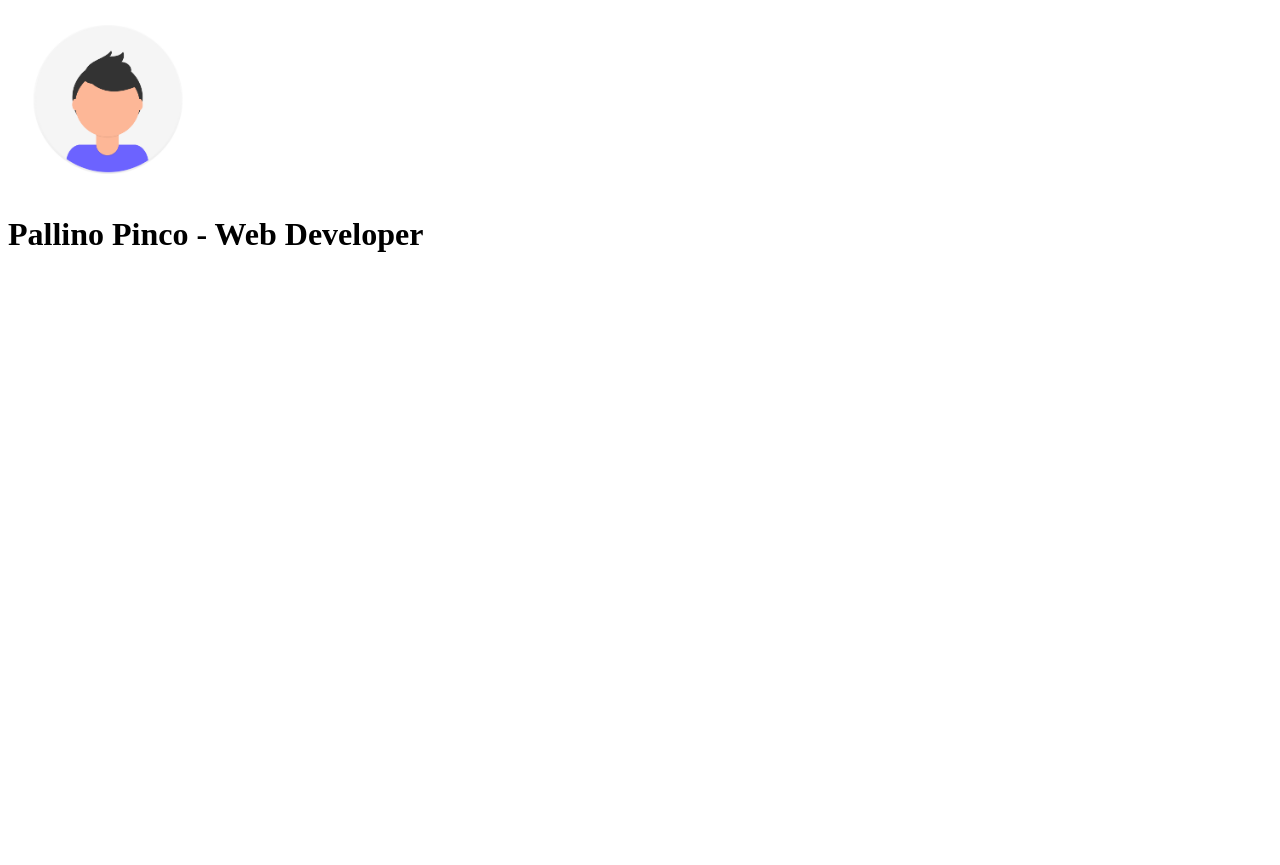
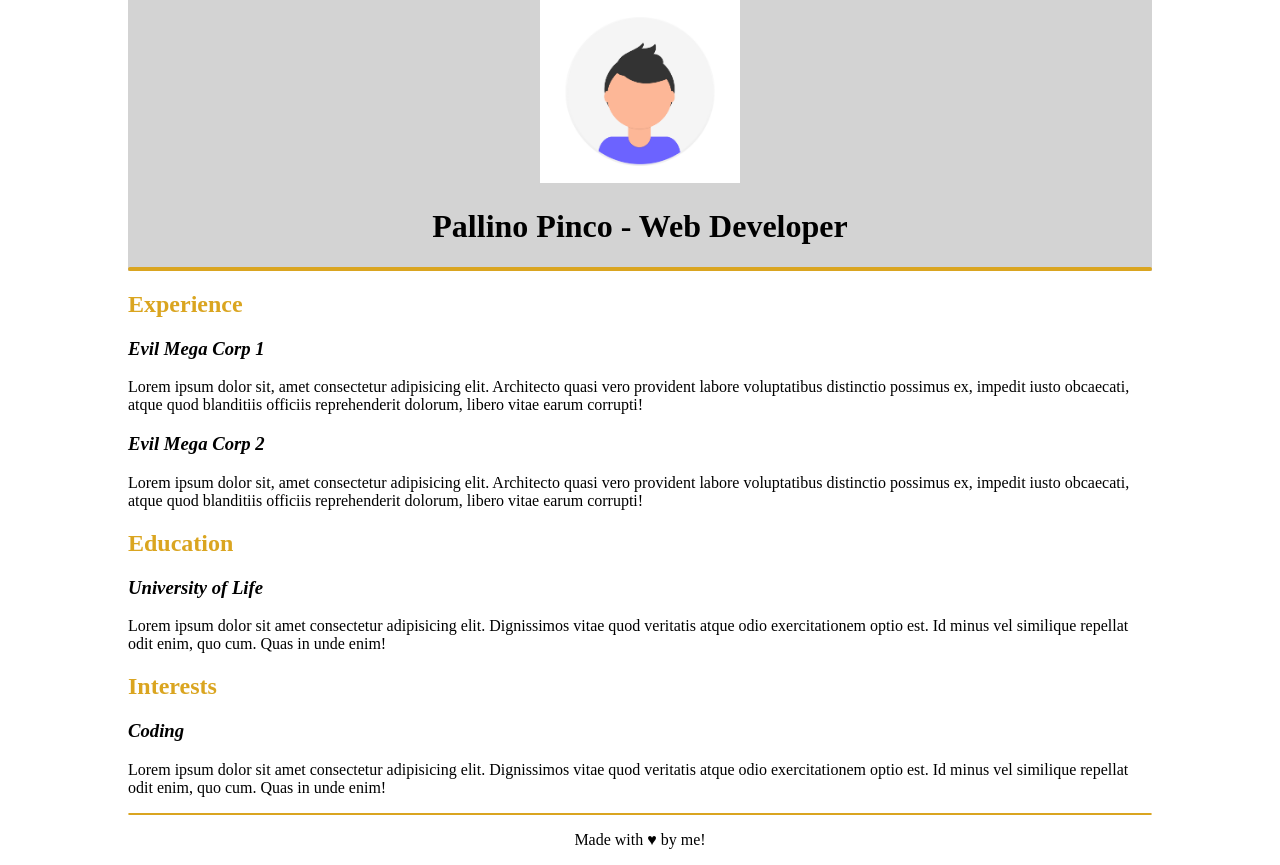
Before and after one commit to Vincenzo-Vicchiariello/curriculum-vitaee, a plain HTML site: page index.html in a window 1280 px wide. Before the commit the page ends 800 px from the top, so only its background shows below. Drawn offline with Linux system fonts and the light colour scheme.

Commit message:
General updates and moved css file to css folder.

```diff
--- /dev/null
+++ b/css/style.css
@@ -0,0 +1,32 @@
+.content-center {
+    text-align: center;
+
+}
+.bg-lightgrey {
+    background-color: lightgrey;
+
+}
+
+#hrtitle{
+    border: 2px solid goldenrod;
+    border-radius: 3px;
+  }
+
+  .goldenrod{
+    color: goldenrod;
+  }
+
+
+#hrfooter{
+    border: 1px solid goldenrod;
+    border-radius: 2px;
+  }
+
+h3 {
+    font-style: italic;
+
+}
+body {
+    width: 80%;
+    margin: auto;
+}
--- a/index.html
+++ b/index.html
@@ -4,19 +4,37 @@
     <meta charset="UTF-8">
     <meta http-equiv="X-UA-Compatible" content="IE=edge">
     <meta name="viewport" content="width=device-width, initial-scale=1.0">
-    <title>Document</title>
-    <link rel="stylesheet" href="./style.css"
+    <title>Curriculum Vitaee</title>
+    <link rel="stylesheet" href="./css/style.css"
 </head>
 <body>
-    <header class="content-center">
+    <header class="content-center bg-lightgrey">
         <img src="img/profile.png" alt="Immagine profilo " width="200px">
         <h1>Pallino Pinco - Web Developer</h1>
+        <hr id="hrtitle">
     </header>
     <main>
-
+     <section>
+    <h2 class="goldenrod">Experience</h2>
+        <h3>Evil Mega Corp 1</h3>
+        <p> Lorem ipsum dolor sit, amet consectetur adipisicing elit. Architecto quasi vero provident labore voluptatibus distinctio possimus ex, impedit iusto obcaecati, atque quod blanditiis officiis reprehenderit dolorum, libero vitae earum corrupti!</p>
+        <h3>Evil Mega Corp 2</h3>
+        <p> Lorem ipsum dolor sit, amet consectetur adipisicing elit. Architecto quasi vero provident labore voluptatibus distinctio possimus ex, impedit iusto obcaecati, atque quod blanditiis officiis reprehenderit dolorum, libero vitae earum corrupti!</p>
+    </section>
+    <section>
+        <h2 class="goldenrod">Education</h2>
+        <h3>University of Life</h3>
+        <p>Lorem ipsum dolor sit amet consectetur adipisicing elit. Dignissimos vitae quod veritatis atque odio exercitationem optio est. Id minus vel similique repellat odit enim, quo cum. Quas in unde enim!</p>
+    </section>
+    <section>
+        <h2 class="goldenrod">Interests</h2>
+        <h3>Coding</h3>
+        <p>Lorem ipsum dolor sit amet consectetur adipisicing elit. Dignissimos vitae quod veritatis atque odio exercitationem optio est. Id minus vel similique repellat odit enim, quo cum. Quas in unde enim!</p>
+    </section>
     </main>
     <footer>
-
+    <hr id="hrfooter">
+    <p class="content-center">Made with &hearts; by me!</p>
     </footer>
 </body>
 </html>
```
Also changed, not shown: style.css (deleted).
